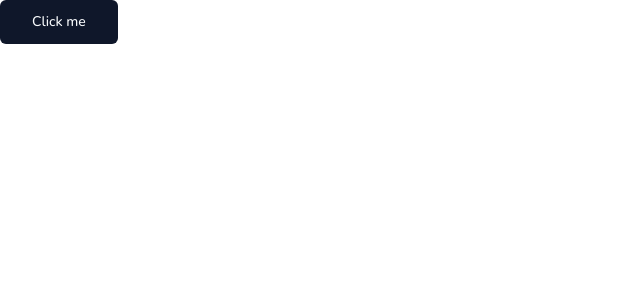
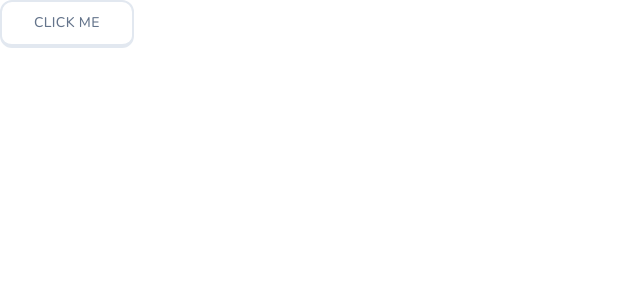
Before and after one commit to vanchihieu/dualingo-clone, a Next.js app: page / in a window 1280 px wide. Shown: the top 300 px of the page, without its empty margins (0-640 px from the left). Built offline with nearby package versions, Linux system fonts and the light colour scheme.

Commit message:
Buttons library

```diff
--- a/components/ui/button.tsx
+++ b/components/ui/button.tsx
@@ -5,26 +5,49 @@
 import { cn } from "@/lib/utils";
 
 const buttonVariants = cva(
-  "inline-flex items-center justify-center whitespace-nowrap rounded-md text-sm font-medium ring-offset-background transition-colors focus-visible:outline-none focus-visible:ring-2 focus-visible:ring-ring focus-visible:ring-offset-2 disabled:pointer-events-none disabled:opacity-50",
+  "inline-flex items-center justify-center whitespace-nowrap rounded-xl text-sm font-medium ring-offset-background transition-colors focus-visible:outline-none focus-visible:ring-2 focus-visible:ring-ring focus-visible:ring-offset-2 disabled:pointer-events-none disabled:opacity-50 uppercase tracking-wide",
   {
     variants: {
       variant: {
-        default: "bg-primary text-primary-foreground hover:bg-primary/90",
-        destructive:
-          "bg-destructive text-destructive-foreground hover:bg-destructive/90",
-        outline:
-          "border border-input bg-background hover:bg-accent hover:text-accent-foreground",
+        default:
+          "bg-white text-black border-slate-200 border-2 border-b-4 active:border-b-2 hover:bg-slate-100 text-slate-500",
+
+        // custom
+        locked:
+          "bg-neutral-200 text-primary-foreground hover:bg-neutral-200/90 border-neutral-400 border-b-4 active:border-b-0",
+
+        primary:
+          "bg-sky-400 text-primary-foreground hover:bg-sky-400/90 border-sky-500 border-b-4 active:border-b-0",
+        primaryOutline: "bg-white text-sky-500 hover:bg-slate-100",
+
         secondary:
-          "bg-secondary text-secondary-foreground hover:bg-secondary/80",
-        ghost: "hover:bg-accent hover:text-accent-foreground",
-        link: "text-primary underline-offset-4 hover:underline",
-        premium: "bg-indigo-500 text-white",
+          "bg-green-500 text-primary-foreground hover:bg-green-500/90 border-green-600 border-b-4 active:border-b-0",
+        secondaryOutline: "bg-white text-green-500 hover:bg-slate-100",
+
+        danger:
+          "bg-rose-500 text-primary-foreground hover:bg-rose-500/90 border-rose-600 border-b-4 active:border-b-0",
+        dangerOutline: "bg-white text-rose-500 hover:bg-slate-100",
+
+        super:
+          "bg-indigo-500 text-primary-foreground hover:bg-indigo-500/90 border-indigo-600 border-b-4 active:border-b-0",
+        superOutline: "bg-white text-indigo-500 hover:bg-slate-100",
+
+        ghost:
+          "bg-transparent text-slate-500 border-transparent border-0 hover:bg-slate-100",
+
+        sidebar:
+          "bg-transparent text-slate-500 border-2 border-transparent hover:bg-slate-100 transition-none",
+        sidebarOutline:
+          "bg-sky-500/15 text-sky-500 border-sky-300 border-2 hover:bg-sky-500/20 transition-none",
       },
       size: {
-        default: "h-10 px-4 py-2",
-        sm: "h-9 rounded-md px-3",
-        lg: "h-11 rounded-md px-8",
+        default: "h-11 px-4 py-2",
+        sm: "h-9 px-3",
+        lg: "h-12 px-8",
         icon: "h-10 w-10",
+
+        // custom
+        rounded: "rounded-full",
       },
     },
     defaultVariants: {
```
